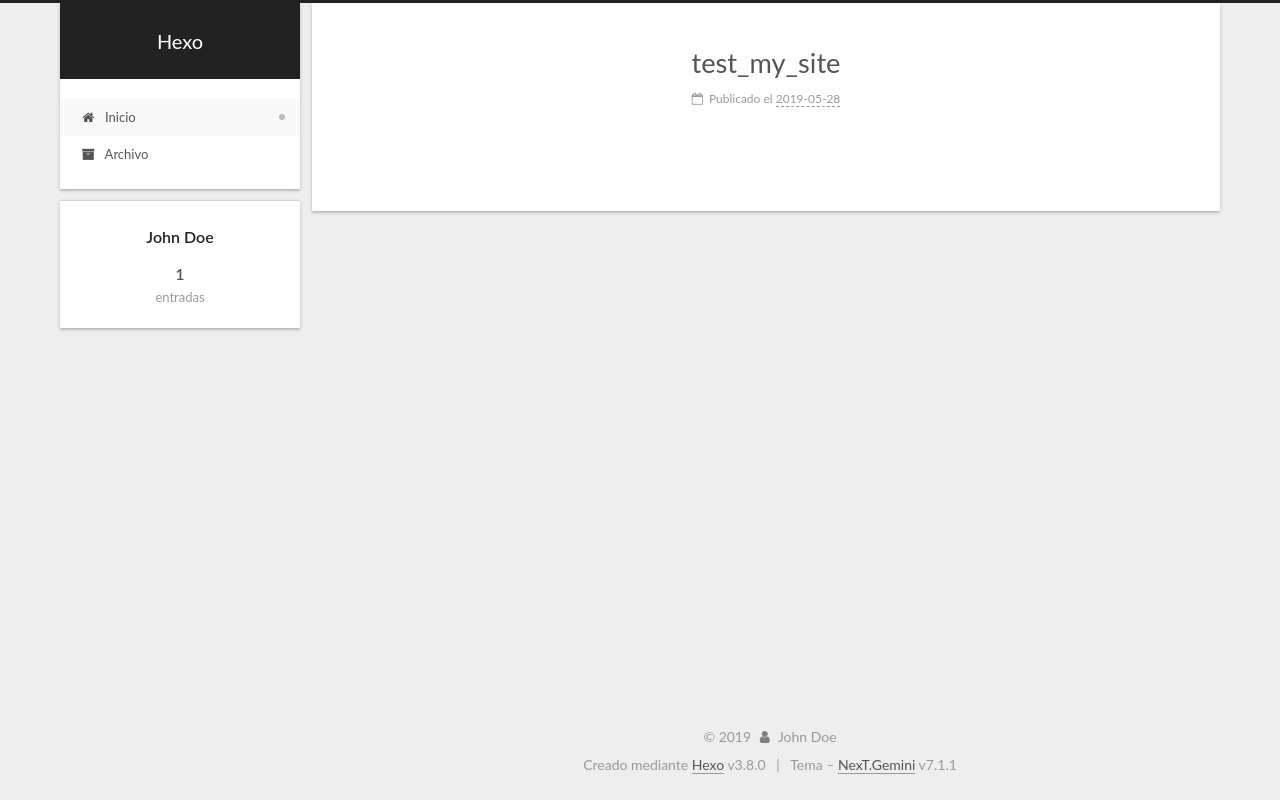
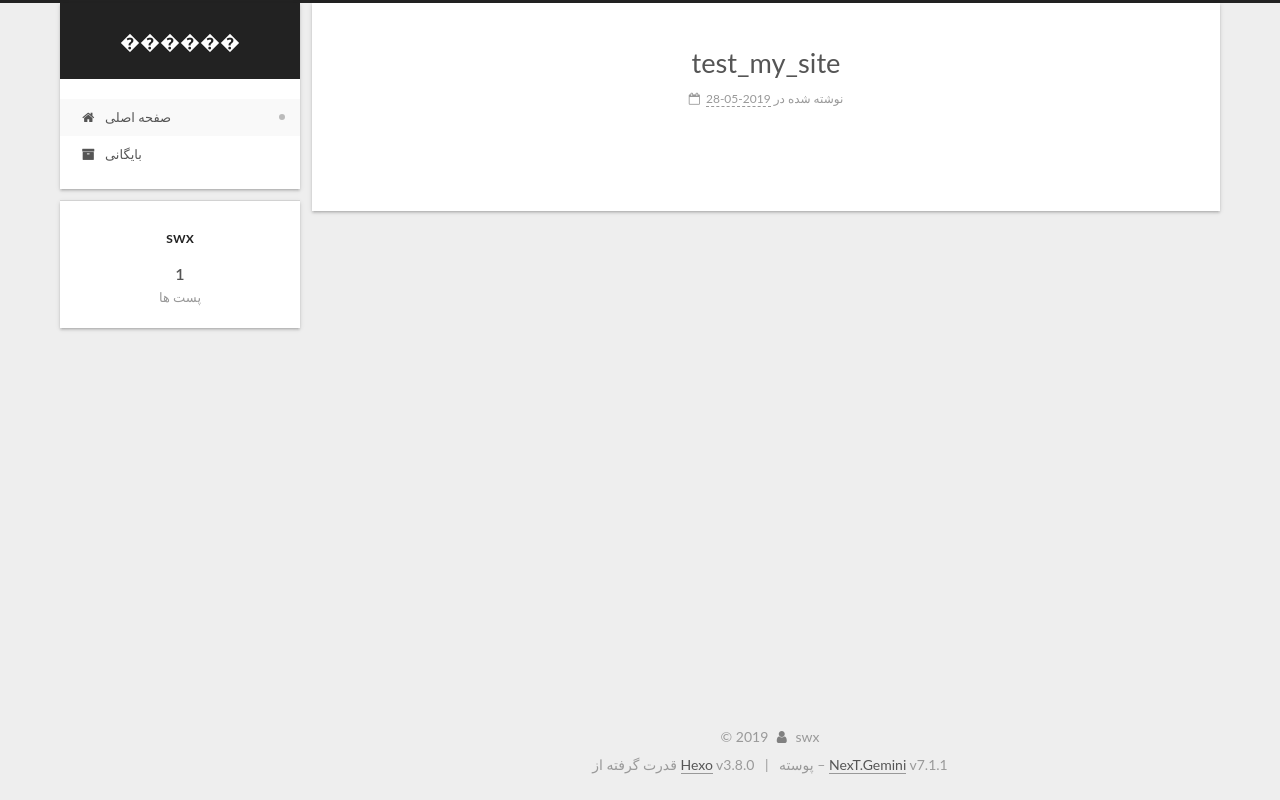
Before and after one commit to jnswx/jnswx.github.io, a plain HTML site: page index.html in a window 1280 px wide. Drawn offline with Linux system fonts and the light colour scheme.

Commit message:
Site updated: 2019-05-28 14:49:26

```diff
--- a/index.html
+++ b/index.html
@@ -97,12 +97,12 @@
 
 
   <meta property="og:type" content="website">
-<meta property="og:title" content="Hexo">
+<meta property="og:title" content="������">
 <meta property="og:url" content="http://yoursite.com/index.html">
-<meta property="og:site_name" content="Hexo">
+<meta property="og:site_name" content="������">
 <meta property="og:locale" content="default">
 <meta name="twitter:card" content="summary">
-<meta name="twitter:title" content="Hexo">
+<meta name="twitter:title" content="������">
 
 
 
@@ -120,7 +120,7 @@
   };
 </script>
 
-  <title>Hexo</title>
+  <title>������</title>
 
 
 
@@ -180,7 +180,7 @@
     <div class="custom-logo-site-title">
       <a href="/" class="brand" rel="start">
         <span class="logo-line-before"><i></i></span>
-        <span class="site-title">Hexo</span>
+        <span class="site-title">������</span>
         <span class="logo-line-after"><i></i></span>
       </a>
     </div>
@@ -189,7 +189,7 @@
   </div>
 
   <div class="site-nav-toggle">
-    <button aria-label="Cambiar a barra de navegación">
+    <button aria-label="تغییر ناوبری">
       <span class="btn-bar"></span>
       <span class="btn-bar"></span>
       <span class="btn-bar"></span>
@@ -217,7 +217,7 @@
 
 
 
-    <a href="/" rel="section"><i class="menu-item-icon fa fa-fw fa-home"></i> <br>Inicio</a>
+    <a href="/" rel="section"><i class="menu-item-icon fa fa-fw fa-home"></i> <br>صفحه اصلی</a>
 
   </li>
 
@@ -234,7 +234,7 @@
 
 
 
-    <a href="/archives/" rel="section"><i class="menu-item-icon fa fa-fw fa-archive"></i> <br>Archivo</a>
+    <a href="/archives/" rel="section"><i class="menu-item-icon fa fa-fw fa-archive"></i> <br>بایگانی</a>
 
   </li>
 
@@ -289,13 +289,13 @@
     <link itemprop="mainEntityOfPage" href="http://yoursite.com/2019/05/28/test-my-site/">
 
     <span hidden itemprop="author" itemscope itemtype="http://schema.org/Person">
-      <meta itemprop="name" content="John Doe">
+      <meta itemprop="name" content="swx">
       <meta itemprop="description" content>
       <meta itemprop="image" content="/images/avatar.gif">
     </span>
 
     <span hidden itemprop="publisher" itemscope itemtype="http://schema.org/Organization">
-      <meta itemprop="name" content="Hexo">
+      <meta itemprop="name" content="������">
     </span>
 
 
@@ -324,14 +324,14 @@
                 <i class="fa fa-calendar-o"></i>
               </span>
 
-                <span class="post-meta-item-text">Publicado el</span>
+                <span class="post-meta-item-text">نوشته شده در</span>
 
 
 
 
 
 
-              <time title="Creado por: 2019-05-28 13:48:10" itemprop="dateCreated datePublished" datetime="2019-05-28T13:48:10+08:00">2019-05-28</time>
+              <time title="ایجاد شده: 2019-05-28 13:48:10" itemprop="dateCreated datePublished" datetime="2019-05-28T13:48:10+08:00">2019-05-28</time>
 
 
 
@@ -440,7 +440,7 @@
         <div class="site-overview">
           <div class="site-author motion-element" itemprop="author" itemscope itemtype="http://schema.org/Person">
 
-              <p class="site-author-name" itemprop="name">John Doe</p>
+              <p class="site-author-name" itemprop="name">swx</p>
               <div class="site-description motion-element" itemprop="description"></div>
           </div>
 
@@ -452,7 +452,7 @@
                   <a href="/archives/">
 
                     <span class="site-state-item-count">1</span>
-                    <span class="site-state-item-name">entradas</span>
+                    <span class="site-state-item-name">پست ها</span>
                   </a>
                 </div>
 
@@ -501,7 +501,7 @@
   <span class="with-love" id="animate">
     <i class="fa fa-user"></i>
   </span>
-  <span class="author" itemprop="copyrightHolder">John Doe</span>
+  <span class="author" itemprop="copyrightHolder">swx</span>
 
 
 
@@ -509,7 +509,7 @@
 </div>
 
 
-  <div class="powered-by">Creado mediante <a href="https://hexo.io" class="theme-link" rel="noopener" target="_blank">Hexo</a> v3.8.0</div>
+  <div class="powered-by">قدرت گرفته از <a href="https://hexo.io" class="theme-link" rel="noopener" target="_blank">Hexo</a> v3.8.0</div>
 
 
 
@@ -517,7 +517,7 @@
 
 
 
-  <div class="theme-info">Tema – <a href="https://theme-next.org" class="theme-link" rel="noopener" target="_blank">NexT.Gemini</a> v7.1.1</div>
+  <div class="theme-info">پوسته – <a href="https://theme-next.org" class="theme-link" rel="noopener" target="_blank">NexT.Gemini</a> v7.1.1</div>
 
 
 
```
Also changed, not shown: 2019/05/28/test-my-site/index.html (+15 -15 lines), archives/2019/05/index.html (+14 -14 lines), archives/2019/index.html (+14 -14 lines), archives/index.html (+14 -14 lines).
